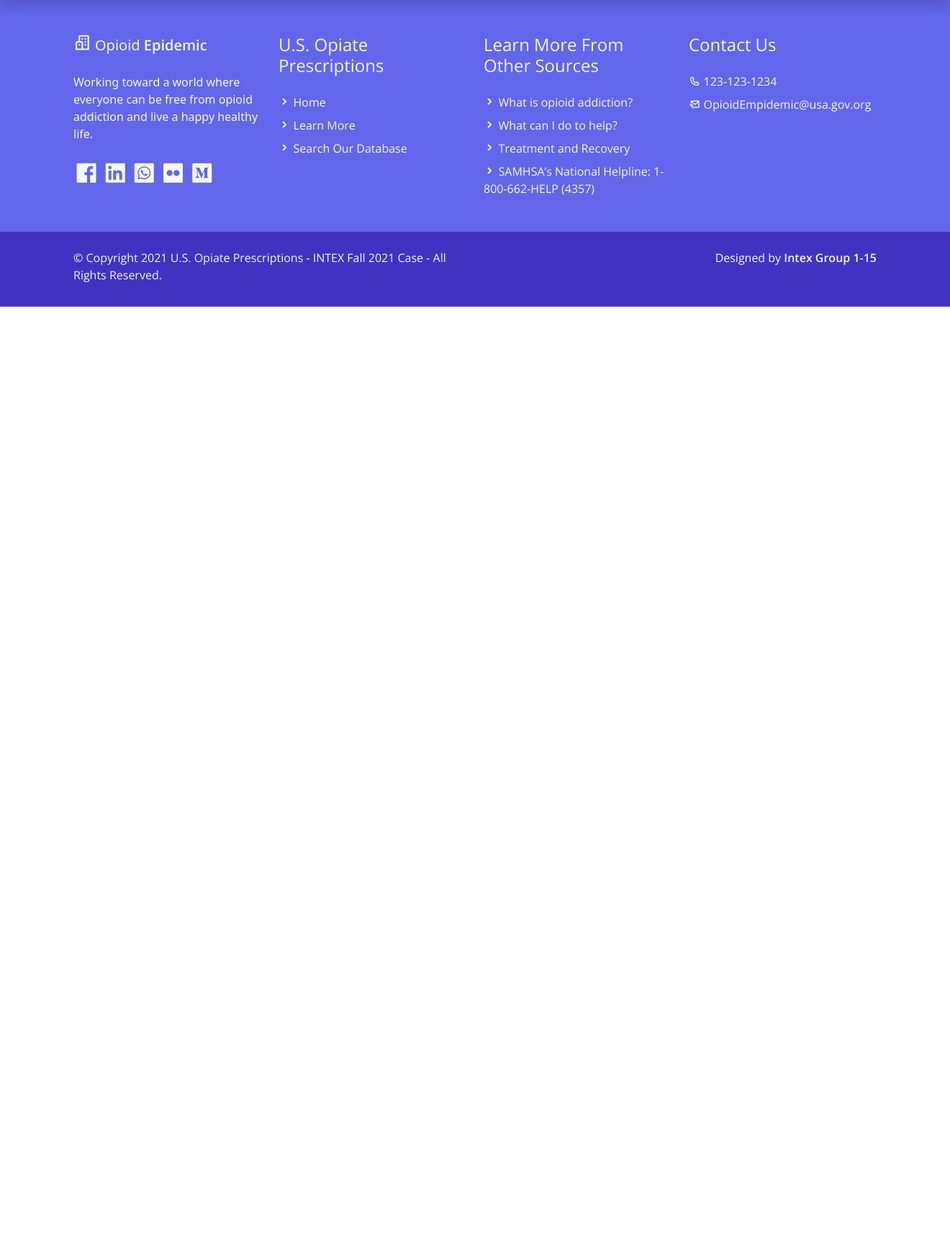
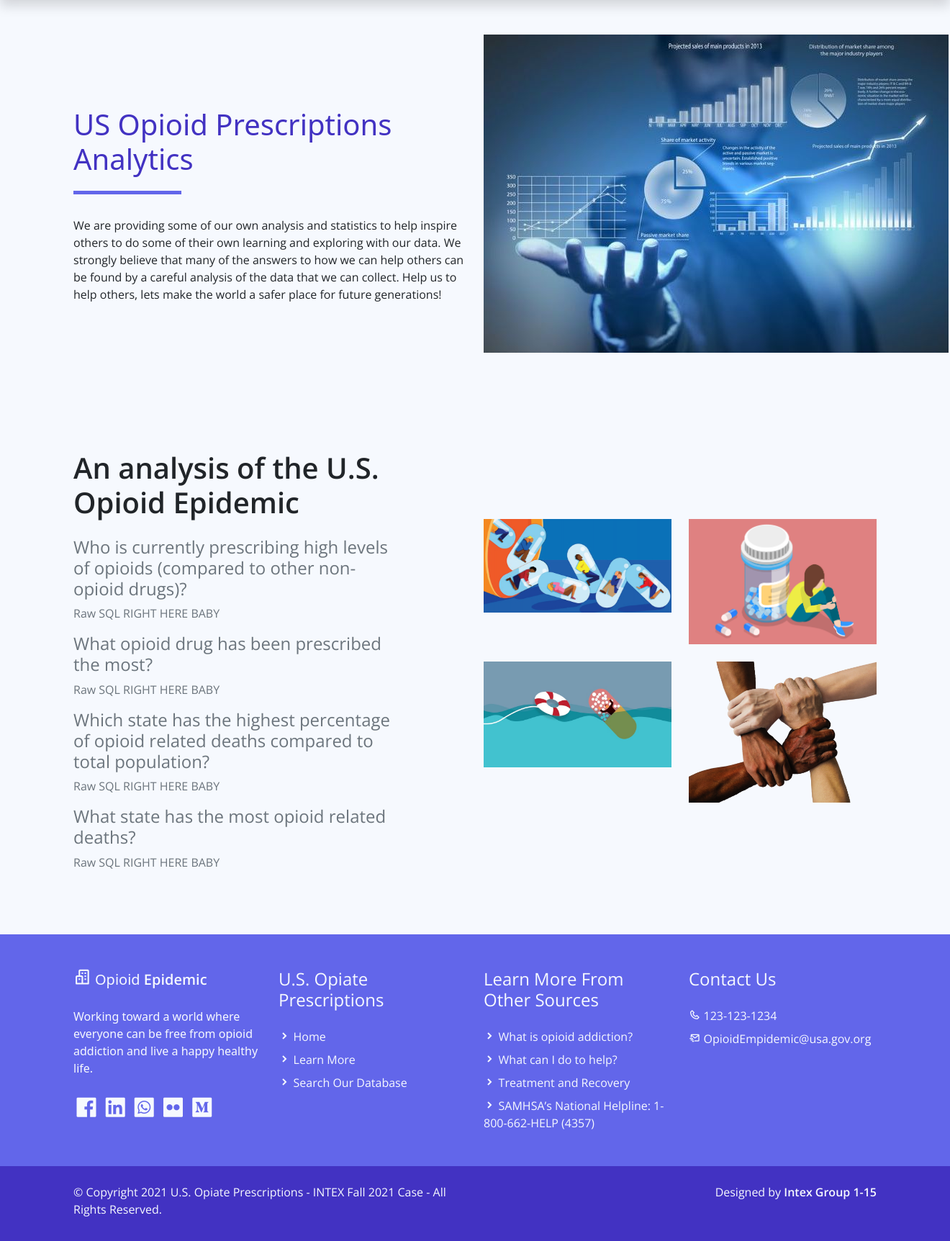
Before and after one commit to IS-Core-1-15/intex, a Django app: template templates/DrugApp/analytics.html in a window 1320 px wide. Shown: the part 76-1800 px from the top of the page at 72% size. Before the commit the page ends 502 px from the top, so only its background shows below. Run offline with Django 3.2, Linux system fonts and the light colour scheme; the template is opened without the code that fills it, so the values that code supplies are empty; parts of the project's set-up code (start-up, migrations or seed data) failed here and were passed over; some libraries are stand-ins or nearby versions.

Commit message:
imgs and some other html stuffs

```diff
--- a/DrugApp/views.py
+++ b/DrugApp/views.py
@@ -164,4 +164,4 @@ def editPrescriberPageView(request, id):
 
 
 def analyticsPageView(request):
-    return render('DrugApp/analytics.html')
+    return render(request, 'DrugApp/analytics.html')
--- a/templates/DrugApp/analytics.html
+++ b/templates/DrugApp/analytics.html
@@ -1,2 +1,79 @@
 {% extends 'base.html' %}
 {% load static %}
+
+{% block title %}
+<title>Opioids - Analytics</title>
+{% endblock %}
+
+{% block banner %}
+<!-- Start Banner Hero -->
+<section class="bg-light w-100">
+    <div class="container">
+        <div class="row d-flex align-items-center py-5">
+            <div class="col-lg-6 text-start">
+                <h1 class="h2 py-5 text-primary typo-space-line">US Opioid Prescriptions Analytics</h1>
+                <p class="light-300">
+                    We are providing some of our own analysis and statistics to help inspire others to do some of their own learning and exploring with our data. We strongly believe that many of the answers to how we can help others can be found by a careful analysis of the data that we can collect. Help us to help others, lets make the world a safer place for future generations!
+                </p>
+            </div>
+            <div class="col-lg-6">
+                <img src="{% static 'img/analyticsdefault.jpeg' %}">
+            </div>
+        </div>
+    </div>
+</section>
+<!-- End Banner Hero -->
+{% endblock %}
+{% block content %}
+    <!-- Start Feature Work -->
+    <section class="bg-light py-5">
+        <div class="feature-work container my-4">
+            <div class="row d-flex d-flex align-items-center">
+                <div class="col-lg-5">
+                    <h1 class="feature-work-heading h2 py-3 semi-bold-600">An analysis of the U.S. Opioid Epidemic
+                    </h1>
+
+                    <h3 class="feature-work-title h4 text-muted light-300">Who is currently prescribing high levels of opioids (compared to other non-opioid drugs)?</h3>
+                    <p class="feature-work-body text-muted light-300">
+                        Raw SQL RIGHT HERE BABY
+                    </p>
+
+                    <h3 class="feature-work-title h4 text-muted light-300">What opioid drug has been prescribed the most?</h3>
+                    <p class="feature-work-body text-muted light-300">
+                        Raw SQL RIGHT HERE BABY
+                    </p>
+
+                    <h3 class="feature-work-title h4 text-muted light-300">Which state has the highest percentage of opioid related deaths compared to total population?</h3>
+                    <p class="feature-work-body text-muted light-300">
+                        Raw SQL RIGHT HERE BABY
+                    </p>
+
+                    <h3 class="feature-work-title h4 text-muted light-300">What state has the most opioid related deaths?</h3>
+                    <p class="feature-work-body text-muted light-300">
+                        Raw SQL RIGHT HERE BABY
+                    </p>
+
+                </div>
+                <div class="col-lg-6 offset-lg-1 align-left">
+                    <div class="row">
+                        <a class="col" data-type="image" data-fslightbox="gallery" href="{% static 'img/feature-work-1-large.jpg' %}">
+                            <img class="img-fluid" src="{% static 'img/randomopioid1.png' %}">
+                        </a>
+                        <a class="col" data-type="image" data-fslightbox="gallery" href="{% static 'img/feature-work-2-large.jpg' %}">
+                            <img class="img-fluid" src="{% static 'img/randomopioid2.jpeg' %}">
+                        </a>
+                    </div>
+                    <div class="row pt-4">
+                        <a class="col" data-type="image" data-fslightbox="gallery" href="{% static 'img/feature-work-3-large.jpg' %}">
+                            <img class="img-fluid" src="{% static 'img/randomopioid3.jpeg' %}">
+                        </a>
+                        <a class="col" data-type="image" data-fslightbox="gallery" href="{% static 'img/feature-work-4-large.jpg' %}">
+                            <img class="img-fluid" src="{% static 'img/randomopioid4.png' %}">
+                        </a>
+                    </div>
+                </div>
+            </div>
+        </div>
+    </section>
+    <!-- End Feature Work -->
+    {% endblock %}
--- a/templates/DrugApp/index.html
+++ b/templates/DrugApp/index.html
@@ -16,7 +16,7 @@
                 </p>
             </div>
             <div class="col-lg-6">
-                <img src="{% static 'img/banner-img-02.svg' %}">
+                <img src="{% static 'img/mainpageopioids.jpeg' %}">
             </div>
         </div>
     </div>
```
Also changed, not shown: DrugApp/static/img/analyticsdefault.jpeg (added), DrugApp/static/img/mainpageopioids.jpeg (added).
